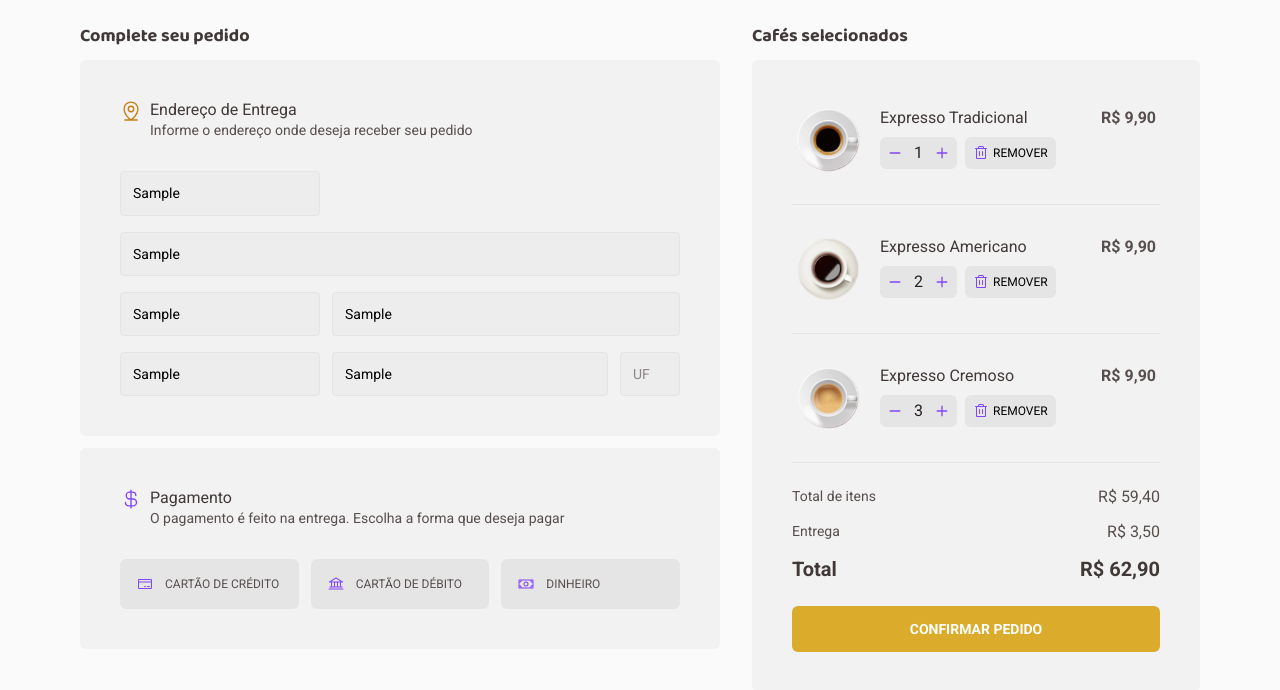
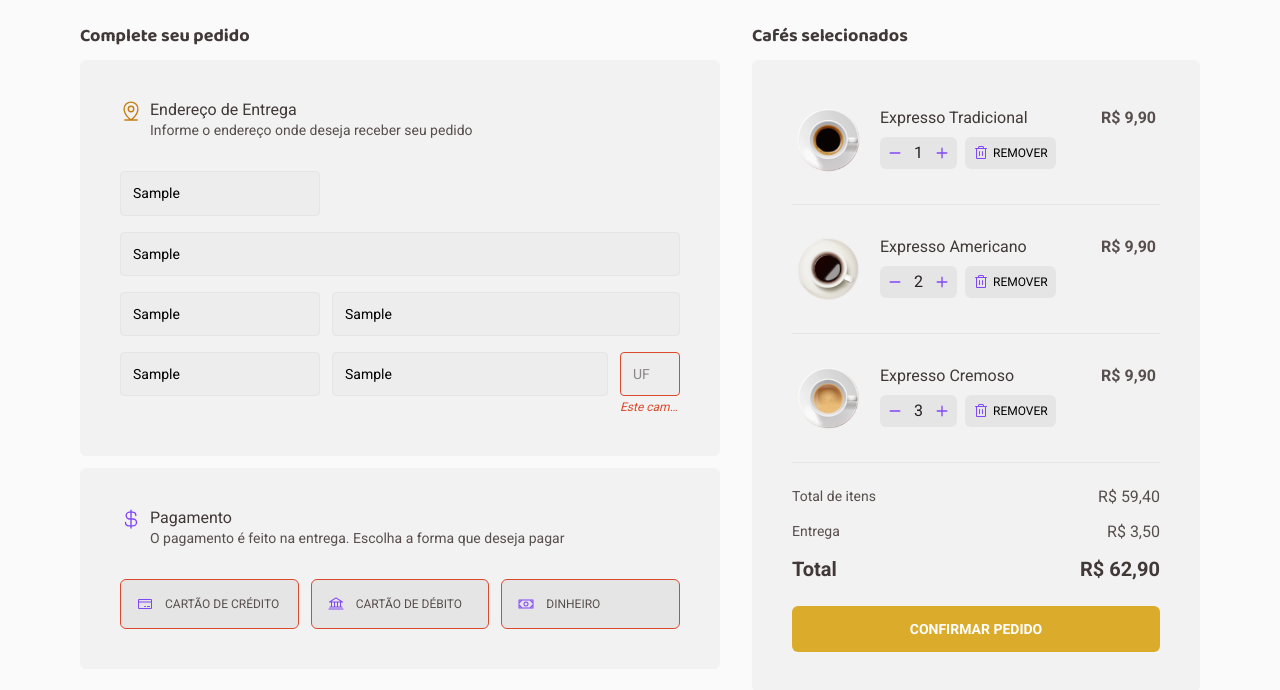
Before and after one commit to guipmdev/coffee-delivery, a React (Vite) app: page /checkout in a window 1280 px wide. Both pictures are taken after typing "Sample", "Sample", "Sample", "Sample", "Sample", "Sample" into the empty fields and a click on the button "CONFIRMAR PEDIDO". Shown: the part 173-863 px from the top of the page. Built offline with nearby package versions, Linux system fonts and the light colour scheme.

Commit message:
feat: Add Input component to Checkout page

```diff
--- /dev/null
+++ b/src/pages/Checkout/components/Input/index.tsx
@@ -0,0 +1,36 @@
+import { InputContainer } from './styles'
+
+import { InputHTMLAttributes } from 'react'
+import { useFormContext, FieldError } from 'react-hook-form'
+
+interface InputProps extends InputHTMLAttributes<HTMLInputElement> {
+  $width?: number
+  errors?: FieldError
+  name: string
+  optional?: boolean
+}
+
+export function Input({
+  $width,
+  errors,
+  name,
+  optional,
+  ...props
+}: InputProps) {
+  const { register } = useFormContext()
+
+  return (
+    <InputContainer $width={$width} $invalid={!!errors}>
+      <div>
+        <input {...register(name)} {...props} />
+        {optional && <span className="optional-label">Opcional</span>}
+      </div>
+
+      {!!errors && (
+        <span className="error-message" title={errors.message}>
+          {errors.message}
+        </span>
+      )}
+    </InputContainer>
+  )
+}
--- /dev/null
+++ b/src/pages/Checkout/components/Input/styles.ts
@@ -0,0 +1,82 @@
+import { styled, css } from 'styled-components'
+
+interface InputProps {
+  $width?: number
+  $invalid?: boolean
+}
+
+export const InputContainer = styled.div<InputProps>`
+  display: flex;
+  flex-direction: column;
+  gap: 0.25rem;
+
+  width: 100%;
+  ${(props) =>
+    css`
+      max-width: ${props.$width}px;
+    `};
+
+  & > div {
+    display: flex;
+    justify-content: center;
+    align-items: center;
+
+    position: relative;
+  }
+
+  input {
+    background: ${(props) => props.theme['base-input']};
+    width: 100%;
+
+    padding: 0.75rem;
+    border: 1px solid ${(props) => props.theme['base-button']};
+    border-radius: 4px;
+
+    font: ${(props) => props.theme['text-s']};
+
+    transition: 0.1s border;
+
+    &::placeholder {
+      color: ${(props) => props.theme['base-label']};
+    }
+
+    &:focus {
+      border: 1px solid ${(props) => props.theme['yellow-dark']};
+    }
+
+    ${(props) =>
+      props.$invalid &&
+      css`
+        border: 1px solid ${(props) => props.theme.red};
+      `}
+  }
+
+  .optional-label {
+    position: absolute;
+    right: 0.75rem;
+
+    color: ${(props) => props.theme['base-label']};
+    font: ${(props) => props.theme['text-xs']};
+    font-weight: 400;
+    font-style: italic;
+  }
+
+  input:not(:placeholder-shown) ~ .optional-label {
+    visibility: hidden;
+  }
+
+  .error-message {
+    color: ${(props) => props.theme.red};
+    font: ${(props) => props.theme['text-xs']};
+    font-weight: 400;
+    font-style: italic;
+
+    white-space: nowrap;
+    text-overflow: ellipsis;
+    overflow: hidden;
+  }
+
+  @media (max-width: 525px) {
+    max-width: 100%;
+  }
+`
--- a/src/pages/Checkout/index.tsx
+++ b/src/pages/Checkout/index.tsx
@@ -3,7 +3,6 @@ import {
   Address,
   Payment,
   Summary,
-  Input,
   FormInfo,
   Select,
 } from './styles'
@@ -17,26 +16,37 @@ import {
 } from '@phosphor-icons/react'
 
 import React from 'react'
-import { useForm } from 'react-hook-form'
+import { useForm, FormProvider } from 'react-hook-form'
 import * as zod from 'zod'
 import { zodResolver } from '@hookform/resolvers/zod'
 
 import { formatToCurrencyWithoutSymbol } from '../../utils/formatters'
 
 import { CoffeeCard } from './components/CoffeeCard'
+import { Input } from './components/Input'
 import { coffeeList, order } from '../Home'
 
 const newOrderFormValidationSchema = zod.object({
   address: zod.object({
-    cep: zod.string(),
-    street: zod.string(),
-    number: zod.string(),
+    cep: zod
+      .string()
+      .nonempty({ message: 'Este campo é obrigatório' })
+      .max(8, { message: 'CEP inválido' }),
+    street: zod.string().nonempty({ message: 'Este campo é obrigatório' }),
+    number: zod.string().nonempty({ message: 'Este campo é obrigatório' }),
     complement: zod.string(),
-    neighborhood: zod.string(),
-    city: zod.string(),
-    state: zod.string(),
+    neighborhood: zod
+      .string()
+      .nonempty({ message: 'Este campo é obrigatório' }),
+    city: zod.string().nonempty({ message: 'Este campo é obrigatório' }),
+    state: zod
+      .string()
+      .nonempty({ message: 'Este campo é obrigatório' })
+      .max(2, { message: 'Apenas a sigla do estado' }),
   }),
-  paymentMethod: zod.string(),
+  paymentMethod: zod.string({
+    invalid_type_error: 'Forma de pagamento é obrigatória',
+  }),
 })
 
 type NewOrderFormData = zod.infer<typeof newOrderFormValidationSchema>
@@ -62,7 +72,12 @@ export function Checkout() {
     resolver: zodResolver(newOrderFormValidationSchema),
   })
 
-  const { handleSubmit, reset, register } = newOrderForm
+  const {
+    handleSubmit,
+    reset,
+    register,
+    formState: { errors },
+  } = newOrderForm
 
   function handleCreateNewOrder(data: NewOrderFormData) {
     console.log(data)
@@ -85,51 +100,62 @@ export function Checkout() {
             </FormInfo>
 
             <div className="address-forms">
+              <FormProvider {...newOrderForm}>
                 <Input
                   type="text"
                   placeholder="CEP"
+                  maxLength={8}
                   $width={200}
-                {...register('address.cep')}
+                  errors={errors.address?.cep}
+                  name="address.cep"
                 />
                 <Input
                   type="text"
                   placeholder="Rua"
-                {...register('address.street')}
+                  errors={errors.address?.street}
+                  name="address.street"
                 />
 
-              <div>
+                <div className="input-group">
                   <Input
                     type="text"
                     placeholder="Número"
                     $width={200}
-                  {...register('address.number')}
+                    errors={errors.address?.number}
+                    name="address.number"
                   />
                   <Input
                     type="text"
                     placeholder="Complemento"
-                  {...register('address.complement')}
+                    name="address.complement"
+                    optional
                   />
                 </div>
 
-              <div>
+                <div className="input-group">
                   <Input
                     type="text"
                     placeholder="Bairro"
                     $width={200}
-                  {...register('address.neighborhood')}
+                    errors={errors.address?.neighborhood}
+                    name="address.neighborhood"
                   />
                   <Input
                     type="text"
                     placeholder="Cidade"
-                  {...register('address.city')}
+                    errors={errors.address?.city}
+                    name="address.city"
                   />
                   <Input
                     type="text"
                     placeholder="UF"
+                    maxLength={2}
                     $width={60}
-                  {...register('address.state')}
+                    errors={errors.address?.state}
+                    name="address.state"
                   />
                 </div>
+              </FormProvider>
             </div>
           </Address>
 
@@ -146,7 +172,7 @@ export function Checkout() {
             </FormInfo>
 
             <div className="payment-options">
-              <Select>
+              <Select $invalid={!!errors.paymentMethod}>
                 <input
                   type="radio"
                   id="credit-card"
@@ -158,7 +184,7 @@ export function Checkout() {
                 </label>
               </Select>
 
-              <Select>
+              <Select $invalid={!!errors.paymentMethod}>
                 <input
                   type="radio"
                   id="debit-card"
@@ -170,7 +196,7 @@ export function Checkout() {
                 </label>
               </Select>
 
-              <Select>
+              <Select $invalid={!!errors.paymentMethod}>
                 <input
                   type="radio"
                   id="money"
--- a/src/pages/Checkout/styles.ts
+++ b/src/pages/Checkout/styles.ts
@@ -1,4 +1,4 @@
-import { styled } from 'styled-components'
+import { css, styled } from 'styled-components'
 
 export const CheckoutContainer = styled.main`
   max-width: ${(props) => props.theme['max-width']};
@@ -69,49 +69,19 @@ export const Address = styled(BaseDiv)`
     display: flex;
     flex-wrap: wrap;
     gap: 1rem;
+  }
 
-    div {
-      display: flex;
-      gap: 0.75rem;
+  .input-group {
+    display: flex;
+    gap: 0.75rem;
 
-      width: 100%;
-    }
+    width: 100%;
   }
 
   @media (max-width: 525px) {
-    .address-forms div {
+    .input-group {
       flex-direction: column;
     }
-
-    input {
-      max-width: 100%;
-    }
-  }
-`
-
-interface InputProps {
-  $width?: number
-}
-
-export const Input = styled.input<InputProps>`
-  background: ${(props) => props.theme['base-input']};
-  width: 100%;
-  max-width: ${(props) => props.$width}px;
-
-  padding: 0.75rem;
-  border: 1px solid ${(props) => props.theme['base-button']};
-  border-radius: 4px;
-
-  font: ${(props) => props.theme['text-s']};
-
-  transition: 0.1s border;
-
-  &::placeholder {
-    color: ${(props) => props.theme['base-label']};
-  }
-
-  &:focus {
-    border: 1px solid ${(props) => props.theme['yellow-dark']};
   }
 `
 
@@ -128,7 +98,11 @@ export const Payment = styled(BaseDiv)`
   }
 `
 
-export const Select = styled.div`
+interface SelectProps {
+  $invalid?: boolean
+}
+
+export const Select = styled.div<SelectProps>`
   display: flex;
 
   width: 100%;
@@ -161,7 +135,7 @@ export const Select = styled.div`
 
     cursor: pointer;
 
-    transition: 0.1s background-color;
+    transition: 0.1s border, 0.1s background-color;
 
     svg {
       margin-right: 0.75rem;
@@ -173,6 +147,12 @@ export const Select = styled.div`
     &:hover {
       background: ${(props) => props.theme['base-hover']};
     }
+
+    ${(props) =>
+      props.$invalid &&
+      css`
+        border: 1px solid ${(props) => props.theme.red};
+      `}
   }
 `
 
--- a/src/styles/themes/default.ts
+++ b/src/styles/themes/default.ts
@@ -7,6 +7,7 @@ export const defaultTheme = {
   'purple-dark': '#4B2995',
   purple: '#8047F8',
   'purple-light': '#EBE5F9',
+  red: '#db492c',
 
   // Base
   'base-title': '#272221',
```
Lines whose indentation alone changed are shown as unchanged.
